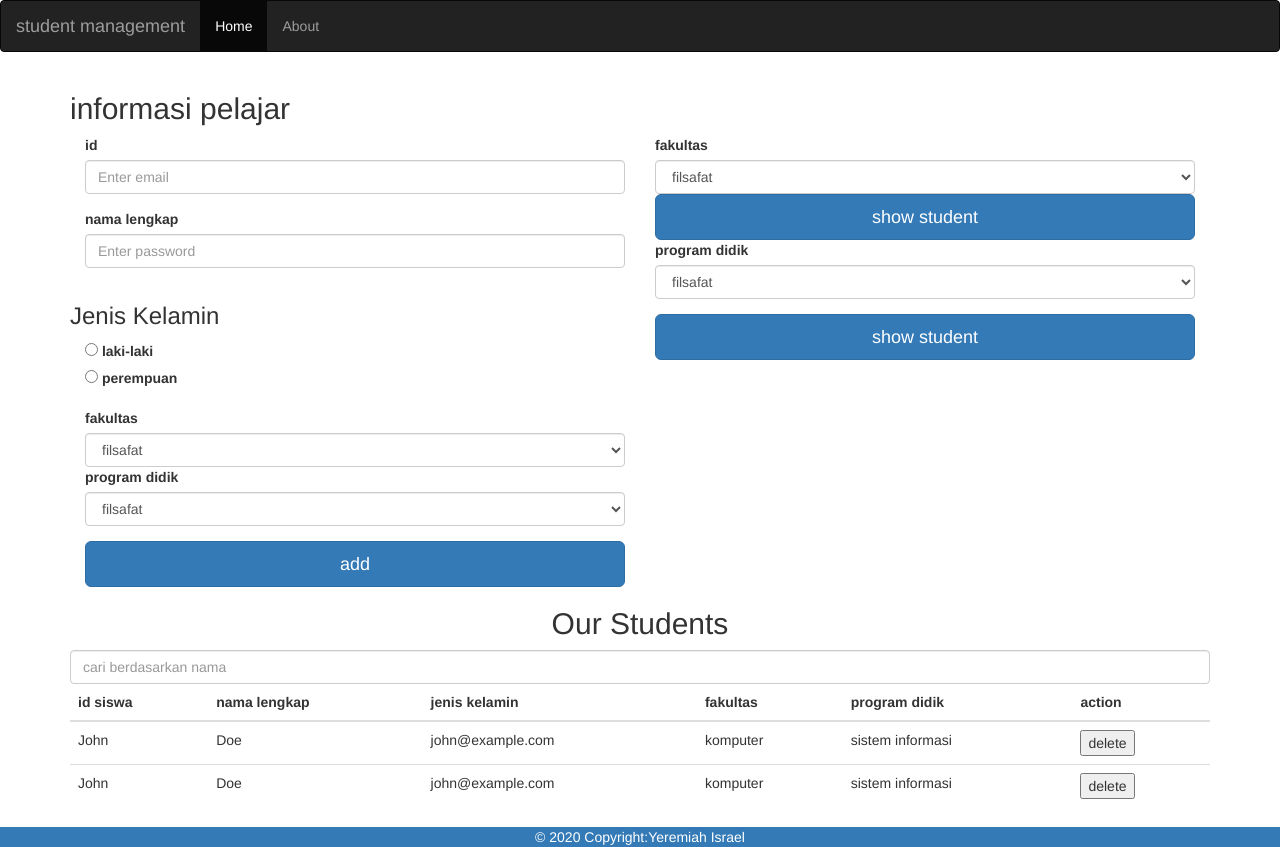
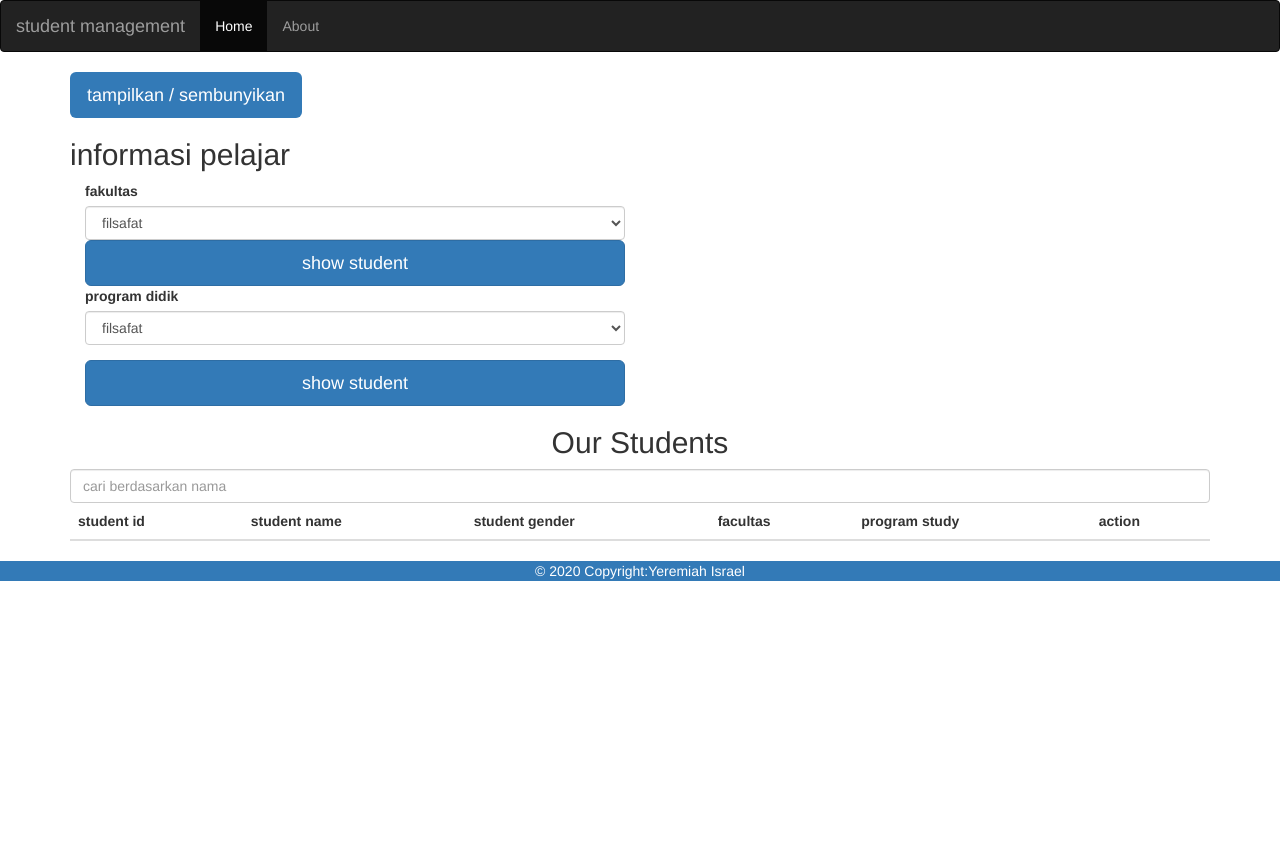
Before and after one commit to YeremiaIsrael/projek-mid-frontend, a plain HTML site: page index.html in a window 1280 px wide. After the commit the page ends 800 px from the top, so only its background shows below. Drawn offline with nearby package versions, Linux system fonts and the light colour scheme.

```diff
--- a/index.html
+++ b/index.html
@@ -22,6 +22,7 @@
   </div>
 </nav>
   <div class="container">
+    <button type="button" name="button" onclick="tampilsembunyi();" class="tampilkan btn btn-lg bg-primary">tampilkan / sembunyikan</button>
     <h2>informasi pelajar</h2>
     <form class="col-sm-6">
       <div class="form-group">
@@ -129,32 +130,15 @@
     <input type="text" class="searchbar form-control" placeholder="cari berdasarkan nama">
     <table class="table">
       <thead>
-        <tr>
-          <th>id siswa</th>
-          <th>nama lengkap</th>
-          <th>jenis kelamin</th>
-          <th>fakultas</th>
-          <th>program didik</th>
-          <th>action</th>
-        </tr>
+        <th>student id</th>
+        <th>student name</th>
+        <th>student gender</th>
+        <th>facultas</th>
+        <th>program study</th>
+        <th>action</th>
       </thead>
       <tbody>
-        <tr>
-          <td>John</td>
-          <td>Doe</td>
-          <td>john@example.com</td>
-          <td>komputer</td>
-          <td>sistem informasi</td>
-          <td><button type="button" name="button">delete</button></td>
-        </tr>
-        <tr>
-          <td>John</td>
-          <td>Doe</td>
-          <td>john@example.com</td>
-          <td>komputer</td>
-          <td>sistem informasi</td>
-          <td><button type="button" name="button">delete</button></td>
-        </tr>
+
       </tbody>
     </table>
   </div>
@@ -162,5 +146,6 @@
     <div class="footer-copyright text-center py-3">© 2020 Copyright:Yeremiah Israel
     </div>
   </footer>
+  <script src="index.js" charset="utf-8"></script>
 </body>
 </html>
```
